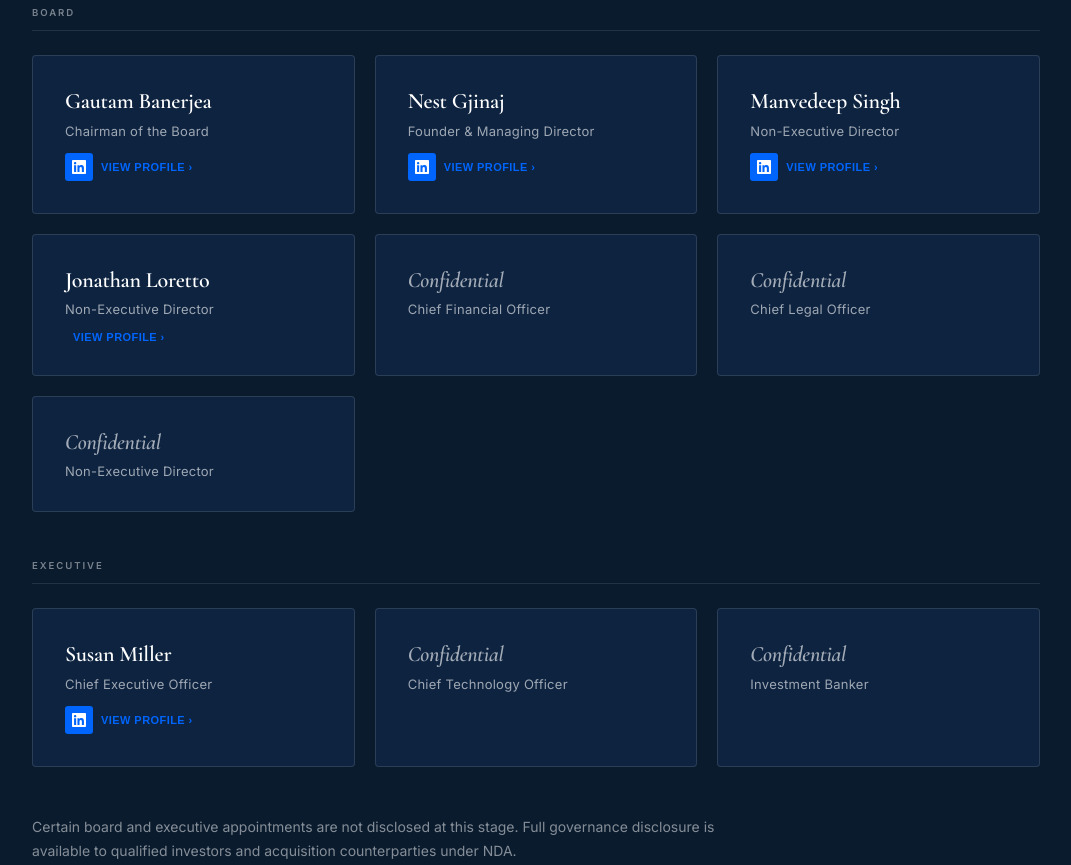
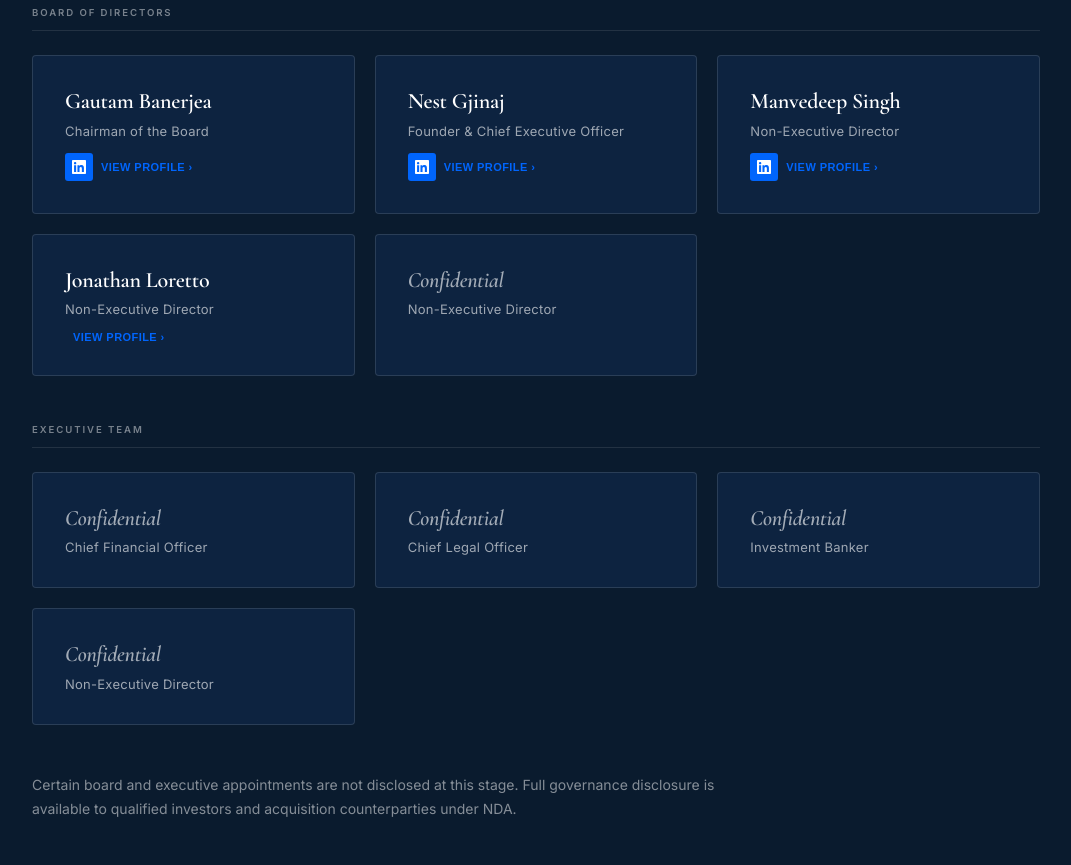
Before and after one commit to NestiGee/cyberprofound-website, a plain HTML site: page pages/about.html in a window 1280 px wide. Shown: the part 2840-3705 px from the top of the page, without its empty margins (104-1175 px from the left). Drawn offline with nearby package versions, Linux system fonts and the light colour scheme.

Commit message:
Fix: restructure leadership — Board of Directors (Chair, Founder & CEO, NEDs) + Executive Team (CFO, CLO, Investment Banker, NED)

```diff
--- a/pages/about.html
+++ b/pages/about.html
@@ -496,11 +496,11 @@
   <div class="wrap">
     <div class="lead__head reveal">
       <span class="eyebrow">Leadership</span>
-      <h2>Board &amp; Executive Team</h2>
+      <h2>Board of Directors &amp; Executive Team</h2>
       <p class="lead__sub">Cyber Profound is governed by a board with direct expertise in cybersecurity, law, finance, and enterprise technology, and led by an executive team with operating experience across the sector.</p>
     </div>
 
-    <div class="lead__label reveal">Board</div>
+    <div class="lead__label reveal">Board of Directors</div>
     <div class="lead__grid">
       <div class="lead__card reveal">
         <div class="lead__name">Gautam Banerjea</div>
@@ -512,7 +512,7 @@
       </div>
       <div class="lead__card reveal">
         <div class="lead__name">Nest Gjinaj</div>
-        <div class="lead__role">Founder &amp; Managing Director</div>
+        <div class="lead__role">Founder &amp; Chief Executive Officer</div>
         <div class="lead__actions">
           <a href="https://www.linkedin.com/in/nest-gjinaj-929b9863" target="_blank" rel="noopener" class="lead__li" aria-label="LinkedIn"><svg viewBox="0 0 24 24" xmlns="http://www.w3.org/2000/svg"><path d="M20.447 20.452h-3.554v-5.569c0-1.328-.027-3.037-1.852-3.037-1.853 0-2.136 1.445-2.136 2.939v5.667H9.351V9h3.414v1.561h.046c.477-.9 1.637-1.85 3.37-1.85 3.601 0 4.267 2.37 4.267 5.455v6.286zM5.337 7.433a2.062 2.062 0 01-2.063-2.065 2.064 2.064 0 112.063 2.065zm1.782 13.019H3.555V9h3.564v11.452zM22.225 0H1.771C.792 0 0 .774 0 1.729v20.542C0 23.227.792 24 1.771 24h20.451C23.2 24 24 23.227 24 22.271V1.729C24 .774 23.2 0 22.222 0h.003z"/></svg></a>
           <button class="lead__bio-btn" data-bio="nest">View Profile &rsaquo;</button>
@@ -535,6 +535,14 @@
       </div>
       <div class="lead__card reveal">
         <div class="lead__name conf">Confidential</div>
+        <div class="lead__role">Non-Executive Director</div>
+      </div>
+    </div>
+
+    <div class="lead__label reveal">Executive Team</div>
+    <div class="lead__grid">
+      <div class="lead__card reveal">
+        <div class="lead__name conf">Confidential</div>
         <div class="lead__role">Chief Financial Officer</div>
       </div>
       <div class="lead__card reveal">
@@ -543,27 +551,11 @@
       </div>
       <div class="lead__card reveal">
         <div class="lead__name conf">Confidential</div>
-        <div class="lead__role">Non-Executive Director</div>
-      </div>
-    </div>
-
-    <div class="lead__label reveal">Executive</div>
-    <div class="lead__grid">
-      <div class="lead__card reveal">
-        <div class="lead__name">Susan Miller</div>
-        <div class="lead__role">Chief Executive Officer</div>
-        <div class="lead__actions">
-          <a href="https://www.linkedin.com/in/susanroxstrommiller" target="_blank" rel="noopener" class="lead__li" aria-label="LinkedIn"><svg viewBox="0 0 24 24" xmlns="http://www.w3.org/2000/svg"><path d="M20.447 20.452h-3.554v-5.569c0-1.328-.027-3.037-1.852-3.037-1.853 0-2.136 1.445-2.136 2.939v5.667H9.351V9h3.414v1.561h.046c.477-.9 1.637-1.85 3.37-1.85 3.601 0 4.267 2.37 4.267 5.455v6.286zM5.337 7.433a2.062 2.062 0 01-2.063-2.065 2.064 2.064 0 112.063 2.065zm1.782 13.019H3.555V9h3.564v11.452zM22.225 0H1.771C.792 0 0 .774 0 1.729v20.542C0 23.227.792 24 1.771 24h20.451C23.2 24 24 23.227 24 22.271V1.729C24 .774 23.2 0 22.222 0h.003z"/></svg></a>
-          <button class="lead__bio-btn" data-bio="susan">View Profile &rsaquo;</button>
-        </div>
+        <div class="lead__role">Investment Banker</div>
       </div>
       <div class="lead__card reveal">
         <div class="lead__name conf">Confidential</div>
-        <div class="lead__role">Chief Technology Officer</div>
-      </div>
-      <div class="lead__card reveal">
-        <div class="lead__name conf">Confidential</div>
-        <div class="lead__role">Investment Banker</div>
+        <div class="lead__role">Non-Executive Director</div>
       </div>
     </div>
 
@@ -660,7 +652,7 @@ setTimeout(() => {
   // Bio modal data
   const cpxBios = {
     gautam: { name: 'Gautam Banerjea', role: 'Chairman of the Board', li: 'https://www.linkedin.com/in/gbanerjea', bio: 'Gautam Banerjea serves as Chairman of the Board of Cyber Profound. He brings extensive experience in institutional finance, enterprise technology, and board governance. He has held senior advisory and board-level roles across multiple sectors and brings the discipline of institutional capital allocation to the Cyber Profound platform. His background spans structured transactions, long-term equity positioning, and the governance frameworks required to scale a multi-company enterprise.' },
-    nest: { name: 'Nest Gjinaj', role: 'Founder & Managing Director', li: 'https://www.linkedin.com/in/nest-gjinaj-929b9863', bio: 'Nest Gjinaj is the Founder and Managing Director of Cyber Profound. He established the firm to address the structural fragmentation of the managed security services market through a permanent-capital acquisition model. He leads platform strategy, acquisition sourcing, and the build-out of the operational and governance infrastructure that supports acquired companies. Prior to founding Cyber Profound, he developed expertise in business development, financial structuring, and the operational mechanics of scaling a multi-entity enterprise.' },
+    nest: { name: 'Nest Gjinaj', role: 'Founder & Chief Executive Officer', li: 'https://www.linkedin.com/in/nest-gjinaj-929b9863', bio: 'Nest Gjinaj is the Founder and Chief Executive Officer of Cyber Profound. He established the firm to address the structural fragmentation of the managed security services market through a permanent-capital acquisition model. He leads platform strategy, acquisition sourcing, and the build-out of the operational and governance infrastructure that supports acquired companies. Prior to founding Cyber Profound, he developed expertise in business development, financial structuring, and the operational mechanics of scaling a multi-entity enterprise.' },
     susan: { name: 'Susan Miller', role: 'Chief Executive Officer', li: 'https://www.linkedin.com/in/susanroxstrommiller', bio: 'Susan Miller serves as Chief Executive Officer of Cyber Profound. She brings senior operating experience in cybersecurity and enterprise technology, with a career that includes executive leadership across managed services, technology platforms, and corporate governance. She is responsible for directing the firm\'s operating strategy, integration of acquired companies, and the execution of Cyber Profound\'s long-term growth plan.' },
     manvedeep: { name: 'Manvedeep Singh', role: 'Non-Executive Director', li: 'https://www.linkedin.com/in/manvedeepsingh', bio: 'Manvedeep Singh serves as a Non-Executive Director of Cyber Profound. He brings a background in enterprise technology, financial services, and institutional advisory, with experience across the financial and technology sectors including HSBC. In his board role, he contributes independent oversight across capital deployment decisions, strategic risk assessment, and the governance frameworks that underpin the Cyber Profound platform.' },
     jonathan: { name: 'Jonathan Loretto', role: 'Non-Executive Director', li: null, bio: 'Jonathan Loretto serves as a Non-Executive Director of Cyber Profound. He provides independent governance oversight and contributes expertise in organizational management, compliance, and the operational standards required for a multi-company holding structure. His appointment reflects the board\'s commitment to maintaining director independence across all material governance functions.' }
```
Also changed, not shown: pages/governance.html (+2 -2 lines).
